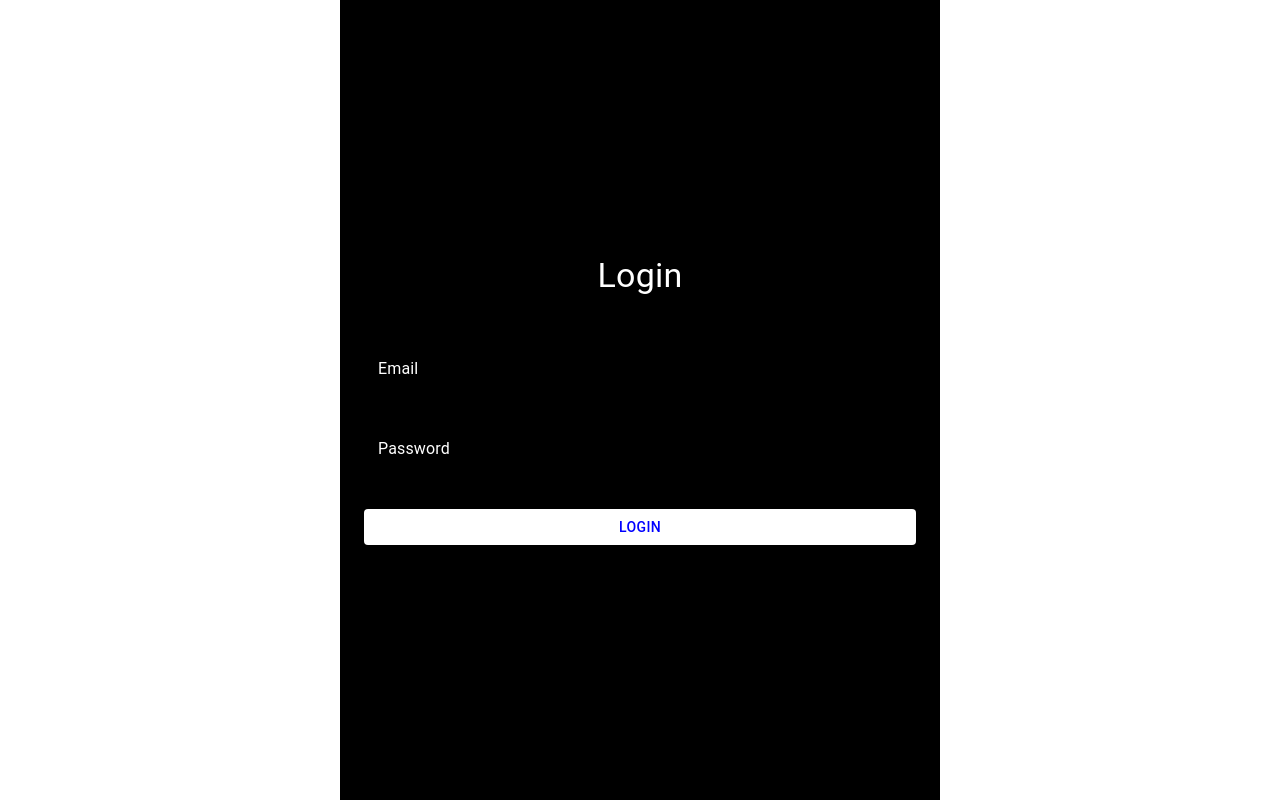
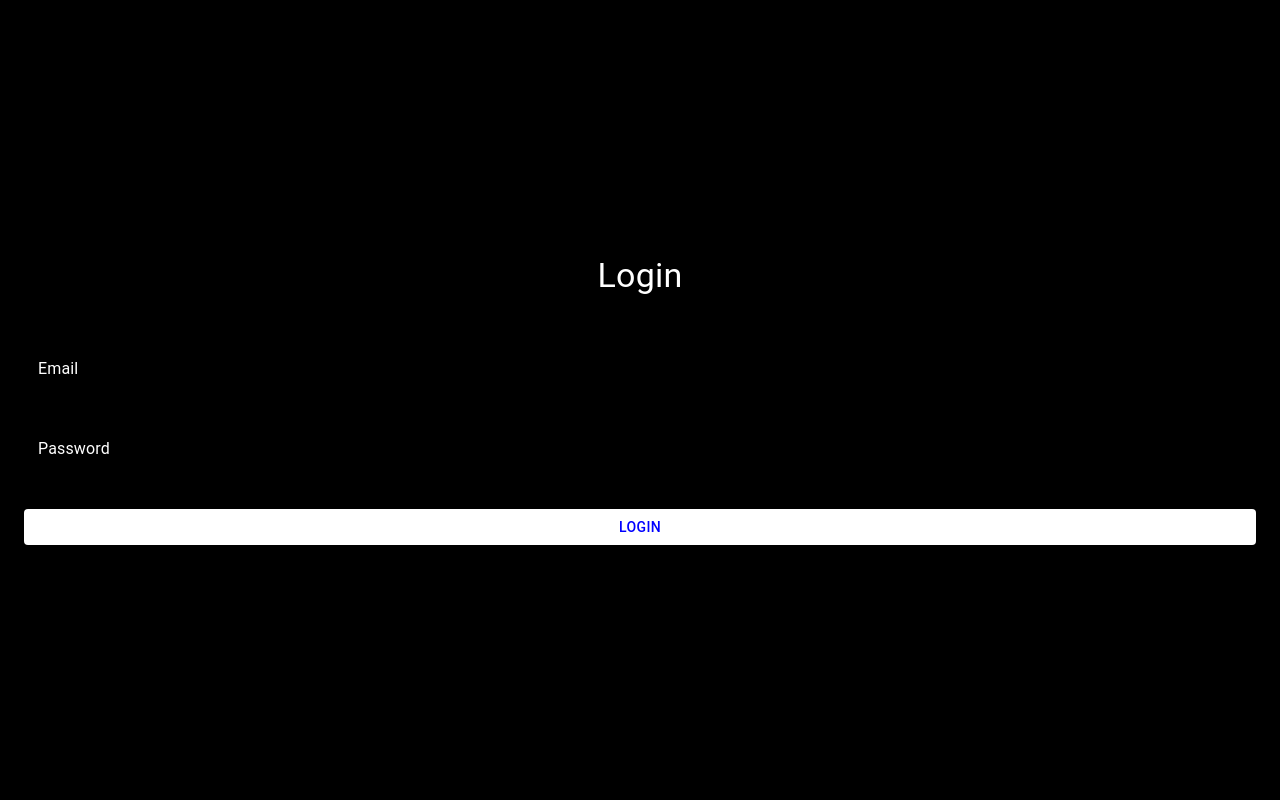
Before and after one commit to Asiphile1/Group-Technical-Assessment, a React (Create React App) app: page /login in a window 1280 px wide. Built offline with nearby package versions, Linux system fonts and the light colour scheme.

Commit message:
making the background the full width of page and changing the text field

```diff
--- a/src/components/pages/LoginScreen.js
+++ b/src/components/pages/LoginScreen.js
@@ -4,15 +4,18 @@ import { Container, Typography, TextField, Button, Box } from "@mui/material";
 const LoginScreen = () => {
   return (
     <Container
-      maxWidth="sm"
+      maxWidth={false} // Allows the container to span the full width
       sx={{
         display: "flex",
         flexDirection: "column",
         alignItems: "center",
         justifyContent: "center",
-        height: "100vh",
+        height: "100vh", // Full viewport height
+        width: "100%", // Full viewport width
         backgroundColor: "black", // Black background
         color: "white", // White text
+        margin: 0,
+        padding: 0,
       }}
     >
       <Typography variant="h4" gutterBottom>
```
